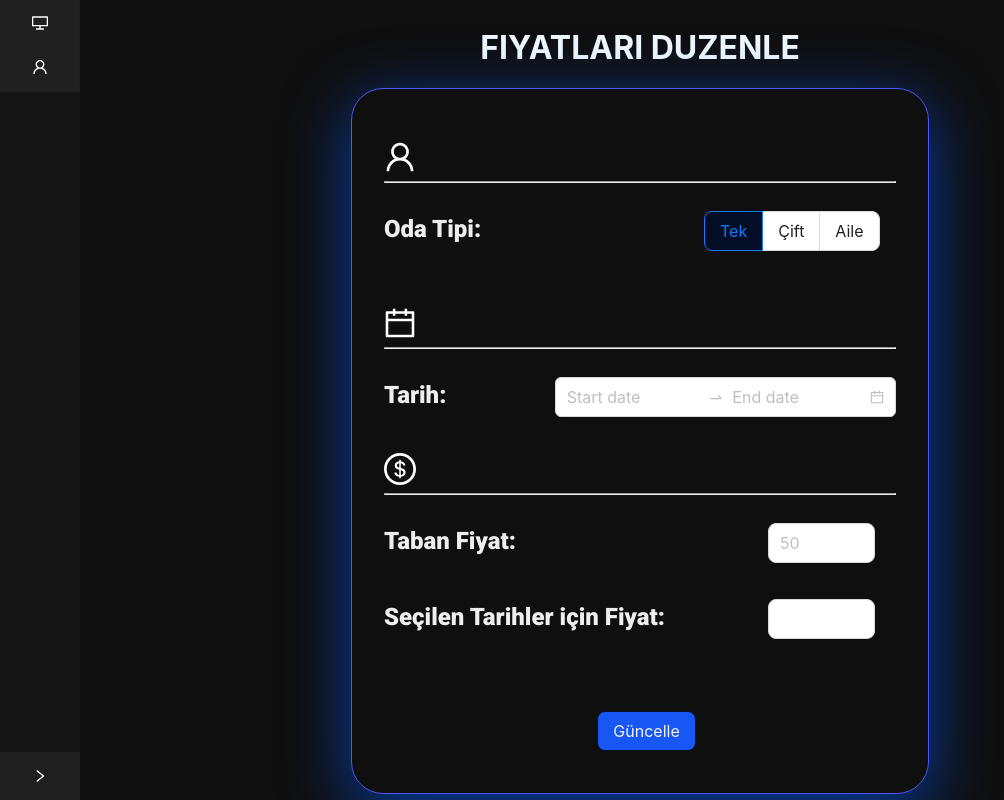
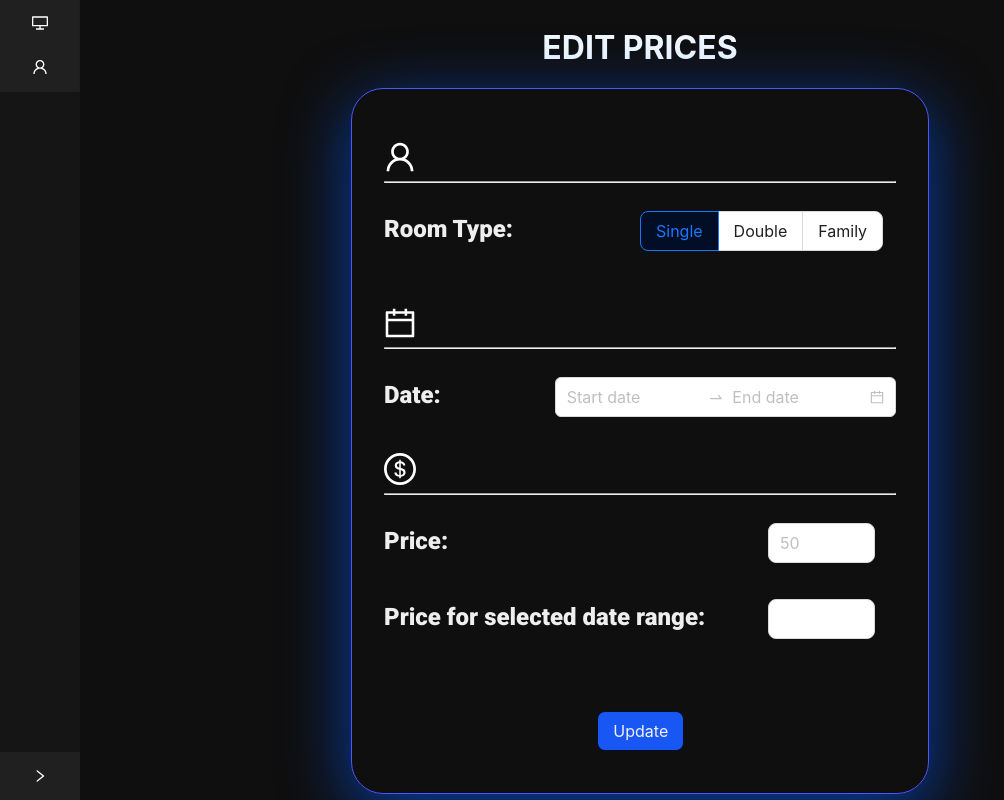
Before and after one commit to Tugay72/Hotel-Management-System, a React (Create React App) app: page /editPage in a window 1280 px wide. Shown: the whole page, without its empty margins (0-1004 px from the left). Built offline with nearby package versions, Linux system fonts and the light colour scheme.

Commit message:
some fixes

```diff
--- a/src/App.js
+++ b/src/App.js
@@ -5,7 +5,7 @@ import LoginPage from "./components/loginPage/login_page";
 import HomePage from './components/homePage/home_page';
 import EditPage from './components/pricesPage/edit_rooms';
 import ReportPage from './components/reportPage/report_page';
-import AddRooms from './components/rooms/add_rooms';
+import AddRooms from './components/newRoom/add_rooms';
 
 function App() {
   return (
--- a/src/components/homePage/home_page.jsx
+++ b/src/components/homePage/home_page.jsx
@@ -83,7 +83,7 @@ const HomePage = () => {
       <CustomNavbar></CustomNavbar>
           <Content className='antt-content'>
             <div className='Home'>
-              <h1>ODALAR</h1>
+              <h1>AVAILABLE ROOMS</h1>
               <span id='home-container'>
                 <SearchContainer onFilterOptions={handleFilterOptions}/>
               </span>
--- a/src/components/homePage/search_container.jsx
+++ b/src/components/homePage/search_container.jsx
@@ -70,17 +70,17 @@ export default function SearchContainer ({onFilterOptions}) {
 
             <Row>
                 <Col span={10}>
-                    <p>Kişi Sayisi:</p>
+                    <p>Room Type:</p>
                 </Col>
                 <Col span={14}>
                     <Radio.Group
                         size="large"
                         value={roomType} onChange={placementChange}>
 
-                        <Radio.Button value="Tek">Tek</Radio.Button>
-                        <Radio.Button value="Çift">Çift</Radio.Button>
-                        <Radio.Button value="Aile">Aile</Radio.Button>
-                        <Radio.Button value="Tümü">Tümü</Radio.Button>
+                        <Radio.Button value="Tek">Single</Radio.Button>
+                        <Radio.Button value="Çift">Double</Radio.Button>
+                        <Radio.Button value="Aile">Family</Radio.Button>
+                        <Radio.Button value="Tümü">All</Radio.Button>
                     </Radio.Group>
 
                 </Col>
@@ -98,7 +98,7 @@ export default function SearchContainer ({onFilterOptions}) {
 
             <Row>
                 <Col span={8}>
-                    <p>Tarih:</p>
+                    <p>Date range:</p>
                 </Col>
                 <Col span={16}>
                     <Space direction="vertical" size={24}>
@@ -115,7 +115,7 @@ export default function SearchContainer ({onFilterOptions}) {
                 <Col span={8}>
                     <Button size="large" onClick={() => dates
                         ? onFilterOptions(roomType, dates, formattedDate)
-                        : showModal()}>Listele</Button>
+                        : showModal()}>Search</Button>
                 </Col>
             </Row>
             <Modal title="Error!"
--- a/src/components/rooms/add_rooms.jsx
+++ b/src/components/newRoom/add_rooms.jsx
@@ -92,7 +92,7 @@ const AddRooms = () => {
 
                     <Row>
                         <Col span={10}>
-                            <p>Yetişkin sayısı:</p>
+                            <p>Number of adults:</p>
                         </Col>
                         <Col span={10}/>
                         <Col span={4}>
@@ -106,10 +106,10 @@ const AddRooms = () => {
                         </Col>
                     </Row>
                     <Row>
-                        <Col span={10}>
-                            <p>Çocuk sayısı:</p>
+                        <Col span={12}>
+                            <p>Number of children:</p>
                         </Col>
-                        <Col span={10}/>
+                        <Col span={8}/>
                         <Col span={4}>
                             <Input
                                 type="number"
@@ -120,7 +120,7 @@ const AddRooms = () => {
 
                         </Col>
                     </Row>
-                    <Button onClick={handleClick}>Ekle</Button>
+                    <Button onClick={handleClick}>Add</Button>
                 </div>
             </div>
 
--- a/src/components/pricesPage/edit_price.jsx
+++ b/src/components/pricesPage/edit_price.jsx
@@ -52,7 +52,7 @@ export default function EditPrice({ onFilterOptions }) {
   const success = () => {
     messageApi.open({
         type: 'success',
-        content: 'Başarılı!',
+        content: 'Success!',
     });
 };
 
@@ -123,14 +123,14 @@ export default function EditPrice({ onFilterOptions }) {
       <br />
 
       <Row>
-        <Col span={15}>
-          <p>Oda Tipi:</p>
+        <Col span={12}>
+          <p>Room Type:</p>
         </Col>
-        <Col span={9}>
+        <Col span={12}>
           <Radio.Group size="large" value={roomType} onChange={placementChange}>
-            <Radio.Button value="Tek">Tek</Radio.Button>
-            <Radio.Button value="Çift">Çift</Radio.Button>
-            <Radio.Button value="Aile">Aile</Radio.Button>
+            <Radio.Button value="Tek">Single</Radio.Button>
+            <Radio.Button value="Çift">Double</Radio.Button>
+            <Radio.Button value="Aile">Family</Radio.Button>
           </Radio.Group>
         </Col>
       </Row>
@@ -146,7 +146,7 @@ export default function EditPrice({ onFilterOptions }) {
 
       <Row>
         <Col span={8}>
-          <p>Tarih:</p>
+          <p>Date:</p>
         </Col>
         <Col span={16}>
           <Space direction="vertical" size={24}>
@@ -171,7 +171,7 @@ export default function EditPrice({ onFilterOptions }) {
 
       <Row>
         <Col span={10}>
-          <p>Taban Fiyat:</p>
+          <p>Price:</p>
         </Col>
         <Col span={8}></Col>
         <Col span={5}>
@@ -186,10 +186,9 @@ export default function EditPrice({ onFilterOptions }) {
       </Row>
       <br />
       <Row>
-        <Col span={14}>
-          <p>Seçilen Tarihler için Fiyat:</p>
+        <Col span={18}>
+          <p>Price for selected date range:</p>
         </Col>
-        <Col span={4}></Col>
         <Col span={5}>
           <Input size={"large"} type="number" onChange={(e) => setPrices(e.target.value)}/>
         </Col>
@@ -203,7 +202,7 @@ export default function EditPrice({ onFilterOptions }) {
                 ? addPriceByDate(roomType, dates[0], dates[1], basePrice,price)
                 : showModal('Be sure to enter your entry and exit dates!')}
           >
-            Güncelle
+            Update
           </Button>
         </Col>
       </Row>
--- a/src/components/pricesPage/edit_rooms.jsx
+++ b/src/components/pricesPage/edit_rooms.jsx
@@ -21,7 +21,7 @@ const EditPage = () => {
         <>
         <CustomNavbar></CustomNavbar>
         <div className='Content'>
-          <h1>FIYATLARI DUZENLE</h1>
+          <h1>EDIT PRICES</h1>
               <span id='filters-container'>
                 <EditPrice onFilterOptions={handleFilterOptions}/>
               </span>
--- a/src/components/reportPage/report_page.jsx
+++ b/src/components/reportPage/report_page.jsx
@@ -45,7 +45,7 @@ const ReportPage = () => {
             {contextHolder}
             <CustomNavbar />
             <div className="report-page">
-                <h1>RAPOR</h1>
+                <h1>Report</h1>
                 <div id="report-container">
                     <Form
                         form={form}
@@ -73,9 +73,9 @@ const ReportPage = () => {
                             <Input />
                         </Form.Item>
                     </Form>
-                    <Button size="large" onClick={() => form.submit()}>Günlük</Button>
-                    <Button size="large" onClick={() => form.submit()}>Haftalık</Button>
-                    <Button size="large" onClick={() => form.submit()}>Aylık</Button>
+                    <Button size="large" onClick={() => form.submit()}>Daily</Button>
+                    <Button size="large" onClick={() => form.submit()}>Weekly</Button>
+                    <Button size="large" onClick={() => form.submit()}>Monthly</Button>
                 </div>
             </div>
         </ConfigProvider>
```
Also changed, not shown: src/components/newRoom/add_rooms.css (renamed from src/components/rooms/add_rooms.css).
